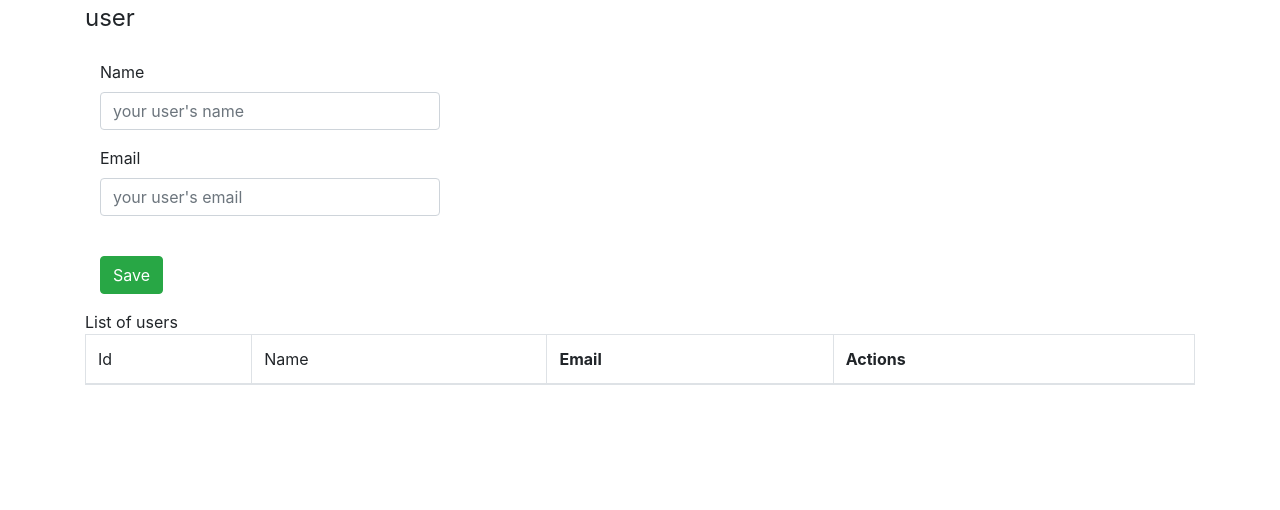
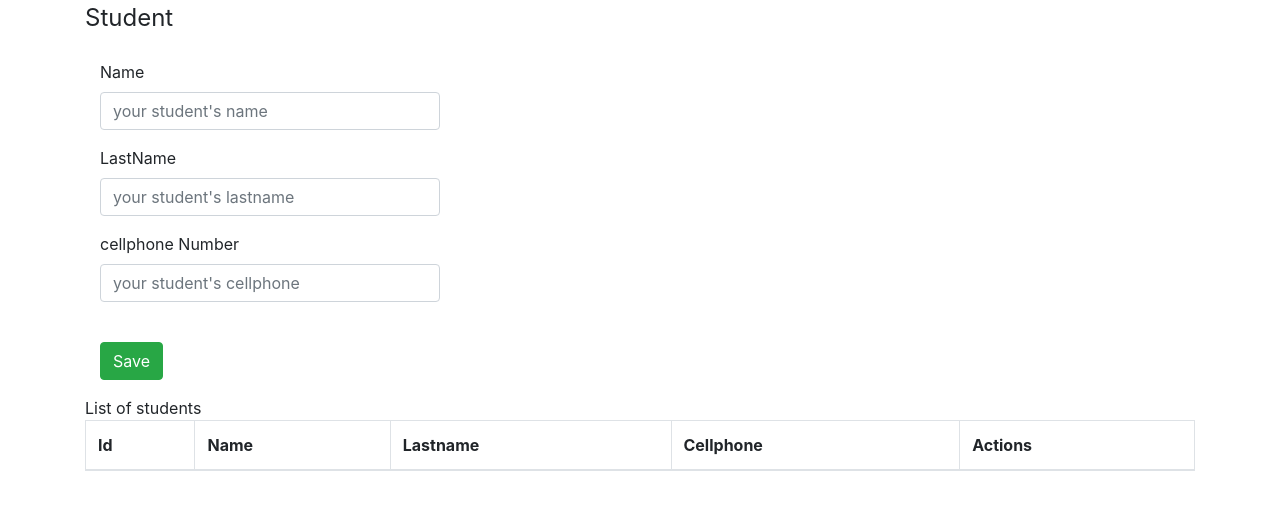
Before and after one commit to Jclavo/app_prediction, a CodeIgniter app: the page made by application/views/student/student.php in a window 1280 px wide. Shown: the top 510 px of the page. Run offline with CodeIgniter, Linux system fonts and the light colour scheme; lists and menus that the app fills with data are empty; some libraries are stand-ins or nearby versions.

Commit message:
CRUD student

```diff
--- a/application/views/student/student.js
+++ b/application/views/student/student.js
@@ -0,0 +1,211 @@
+var CREATE   = 'CREATE'
+var READ_ALL = 'READ_ALL'
+var DELETE 	 = 'DELETE'
+var UPDATE 	 = 'UPDATE'
+var READ 	 = 'READ'
+
+var URL_CREATE 	 = 'http://localhost/example_CRUD/index.php/student/create_student'
+var URL_READ_ALL = 'http://localhost/app_prediction/index.php/student/get_student'
+var URL_DELETE 	 = 'http://localhost/example_CRUD/index.php/student/delete_student'
+var URL_UPDATE 	 = 'http://localhost/example_CRUD/index.php/student/update_student'
+
+var global_student = {
+		id : '',
+		name : '',
+		email : ''
+	}
+
+
+$(document).ready(function() {
+	global_student.clear
+	call_ajax(READ_ALL,global_student);
+
+});
+
+function add_student() {
+
+	clear_global_student()
+	global_student.name  = document.getElementById("student-name").value
+	global_student.email = document.getElementById("student-email").value
+
+	call_ajax(CREATE,global_student);
+}
+
+//Editing student
+function edit_student(id_student) {
+
+	clear_global_student()
+	global_student.id = id_student
+	call_ajax(READ,global_student)
+
+}
+
+//Updating student
+function update_student() {
+
+	clear_global_student()
+	global_student.id 	  = document.getElementById("student-id").value
+	global_student.name  = document.getElementById("student-name").value
+	global_student.email = document.getElementById("student-email").value
+
+	call_ajax(UPDATE,global_student);
+
+}
+
+// deleting student
+function delete_student(id_student) {
+
+	clear_global_student()
+	global_student.id = id_student
+
+	call_ajax(DELETE,global_student)
+}
+
+function call_ajax(operation, data_input) {
+	/*
+	 * $.ajax({ //data : parametros, url :
+	 * favor..."); }, success : function(response) {
+	 * //$("#resultado").html(response); alert(response);
+	 * //alert(response['student']); //students = response; //alert(students.student); } });
+	 */
+	var url_operation
+
+	switch (operation) {
+	case CREATE:
+		url_operation = URL_CREATE
+		break;
+	case READ_ALL:
+		url_operation = URL_READ_ALL
+		break;
+	case READ:
+		url_operation = URL_READ_ALL
+		break;
+	case DELETE:
+		url_operation = URL_DELETE
+		break;
+	case UPDATE:
+		url_operation = URL_UPDATE
+		break;
+
+	default:
+		break;
+	}
+
+	$.ajax({
+		dataType : 'json',
+		url : url_operation,
+		data : data_input
+	 // data : { name : 'xd', email : 'xd.xmom' }
+
+	}).done(function(data) {
+		// alert(data.student);
+		console.log(data)
+
+		clear_global_student()
+		switch (operation) {
+		case CREATE:
+			alert(data.status)
+			call_ajax(READ_ALL,global_student)
+			break
+		case READ_ALL:
+			display_students(data.student)
+			break
+		case DELETE:
+			alert(data.status)
+			call_ajax(READ_ALL,global_student)
+			break;
+		case READ:
+			display_student(data.student)
+			break
+		case UPDATE:
+			alert(data.status)
+			call_ajax(READ_ALL,global_student)
+			break
+		default:
+			break
+		}
+	});
+
+}
+
+function display_students(student) {
+
+	//codigo para el boton cambie de nombre a SAVE
+	var crbtn = document.createElement("button")
+	crbtn.innerHTML = "Save";
+	crbtn.setAttribute("onclick", "add_student()")
+	crbtn.setAttribute("class", "btn btn-sm btn-success")
+	document.getElementById("saveupdate").innerHTML = ""
+	document.getElementById("saveupdate").appendChild(crbtn);
+
+	// codigo para cargar los valores
+	document.getElementById("form-list-student-body").innerHTML = "";
+
+	for (i = 0; i < student.length; i++) {
+
+		var myTr = document.createElement("tr")
+
+		for (student_field in student[i]) {
+
+			var mytd = document.createElement("td")
+			mytd.innerHTML = student[i][student_field]
+			myTr.appendChild(mytd)
+
+		}
+		var actionTd = document.createElement("td")
+
+		var editBtn = document.createElement("button")
+		editBtn.innerHTML = "Edit"
+		editBtn.setAttribute("class", "btn btn-sm btn-primary")
+		editBtn.setAttribute("onclick", "edit_student(" + student[i]['id'] + ")")
+
+		var deletebtn = document.createElement("button")
+		deletebtn.innerHTML = "Delete"
+		deletebtn.setAttribute("class", "btn btn-sm btn-danger")
+		deletebtn.setAttribute("onclick", "delete_student(" + student[i]['id'] + ")")
+
+		actionTd.appendChild(editBtn)
+		actionTd.appendChild(deletebtn)
+		myTr.appendChild(actionTd)
+
+		document.getElementById("form-list-student-body").appendChild(myTr)
+	}
+
+	document.getElementById("student-id").value = "";
+	document.getElementById("student-name").value = "";
+	document.getElementById("student-email").value = ""
+
+}
+
+function display_student(student) {
+
+	var updatebtn = document.createElement("button")
+	updatebtn.innerHTML = "Update";
+	updatebtn.setAttribute("class", "btn btn-sm btn-success")
+	updatebtn.setAttribute("onclick", "update_student()")
+
+	document.getElementById("saveupdate").innerHTML = ""
+	document.getElementById("saveupdate").appendChild(updatebtn)
+	document.getElementById("student-id").value = student[0]['id']
+	document.getElementById("student-name").value = student[0]['name']
+	document.getElementById("student-email").value = student[0]['email']
+
+}
+
+
+
+function clear_global_student() {
+
+	global_student.id	  = ''
+	global_student.name  = ''
+	global_student.email = ''
+}
+
+/*
+ * function call_ajax() {
+ *
+ * $.ajax({ data : parametros, url : 'ejemplo_ajax_proceso.php', type : 'post',
+ * beforeSend : function() { $("#resultado").html("Procesando, espere por
+ * favor..."); }, success : function(response) { $("#resultado").html(response); }
+ * }); }
+ */
--- a/application/views/student/student.php
+++ b/application/views/student/student.php
@@ -3,44 +3,57 @@
 <head>
 <meta charset="utf-8">
 <!-- This file has been downloaded from Bootsnipp.com. Enjoy! -->
-<title>Example - CRUD</title>
+<title>Student - CRUD</title>
 <link
-	href="<?php echo base_url('assets/css/bootstrap/bootstrap.min.css')?>" rel="stylesheet">
+	href="<?php echo base_url('assets/css/bootstrap/bootstrap.min.css')?>"
+	rel="stylesheet">
 </head>
 <body>
 	<div class="container">
 		<div class="row">
 			<!-- FORM  -->
 			<div class="col-md-12">
-				<form class="form-horizontal" id="form-edit-user">
+				<form class="form-horizontal" id="form-edit-student">
 					<fieldset>
 						<!-- Form Name -->
-						<legend>user</legend>
+						<legend>Student</legend>
 
 						<!-- Text input-->
 						<div class="form-group">
 							<div class="col-md-4">
-								<input id="user-id" name="user-id" type="hidden"
-									placeholder="" class="form-control input-md"  disabled>
+								<input id="student-id" name="student-id" type="hidden"
+									placeholder="" class="form-control input-md" disabled>
 							</div>
 						</div>
 
 						<!-- Text input-->
 						<div class="form-group">
-							<label class="col-md-4 control-label" for="user-name">Name</label>
+							<label class="col-md-4 control-label" for="student-name">Name</label>
 							<div class="col-md-4">
-								<input id="user-name" name="user-name" type="text"
-									placeholder="your user's name" class="form-control input-md">
+								<input id="student-name" name="student-name" type="text"
+									placeholder="your student's name" class="form-control input-md">
+							</div>
+						</div>
+
+						<!-- Text input-->
+						<div class="form-group">
+							<label class="col-md-4 control-label" for="student-lastname">LastName</label>
+							<div class="col-md-4">
+								<input id="student-lastname" name="student-lastname" type="text"
+									placeholder="your student's lastname"
+									class="form-control input-md">
 							</div>
 						</div>
 
 						<!-- Prepended text-->
 						<div class="form-group">
-							<label class="col-md-4 control-label" for="user-email">Email</label>
+							<label class="col-md-4 control-label" for="student-email">cellphone
+								Number</label>
 							<div class="col-md-4">
 								<div class="input-group">
-									<input id="user-email" name="user-email" class="form-control"
-										type="text" placeholder="your user's email">
+									<input id="student-email" name="student-cellphone"
+										class="form-control" type="text"
+										placeholder="your student's cellphone">
 								</div>
 							</div>
 						</div>
@@ -52,25 +65,26 @@
 					<label class="col-md-4 control-label" for="btn-save"></label>
 					<div class="col-md-4" id="saveupdate">
 						<button id="btn-save" name="btn-save" class="btn btn-success"
-							onclick="add_user()">Save</button>
+							onclick="add_student()">Save</button>
 					</div>
 				</div>
 			</div>
 
 			<!-- LIST -->
 			<div class=col-md-12>
-				List of users
+				List of students
 				<table class="table table-bordered table-condensed table-hover">
 					<thead>
 						<tr>
-							<td>Id</td>
-							<td>Name</td>
-							<th>Email</th>
+							<th>Id</th>
+							<th>Name</th>
+							<th>Lastname</th>
+							<th>Cellphone</th>
 							<th>Actions</th>
 						</tr>
 
 					</thead>
-					<tbody id="form-list-user-body">
+					<tbody id="form-list-student-body">
 
 					</tbody>
 				</table>
@@ -80,9 +94,12 @@
 		</div>
 	</div>
 
-	<script src="<?php echo base_url('assets/js/jquery/jquery-3.3.1.min.js')?>"></script>
-	<script src="<?php echo base_url('assets/js/bootstrap/bootstrap.min.js')?>"></script>
-	<script src="<?php echo base_url('application/views/user/student.js')?>"></script>
+	<script
+		src="<?php echo base_url('assets/js/jquery/jquery-3.3.1.min.js')?>"></script>
+	<script
+		src="<?php echo base_url('assets/js/bootstrap/bootstrap.min.js')?>"></script>
+	<script
+		src="<?php echo base_url('application/views/student/student.js')?>"></script>
 
 </body>
 </html>
--- a/application/views/welcome_message.php
+++ b/application/views/welcome_message.php
@@ -74,7 +74,7 @@ defined('BASEPATH') OR exit('No direct script access allowed');
 		<p>These are our options.</p>
 
 		<p>Student:</p>
-		<code><a href="<?php echo site_url('student') ?>">Link</a></code>
+		<code><a href="<?php echo 'http://localhost/app_prediction/index.php/Student' ?>">Student</a></code>
 
 		<p>Class:</p>
 		<code></code>
```
Also changed, not shown: application/controllers/Student.php (+13 -13 lines), application/models/Student_model.php (added, +43 -0 lines).
